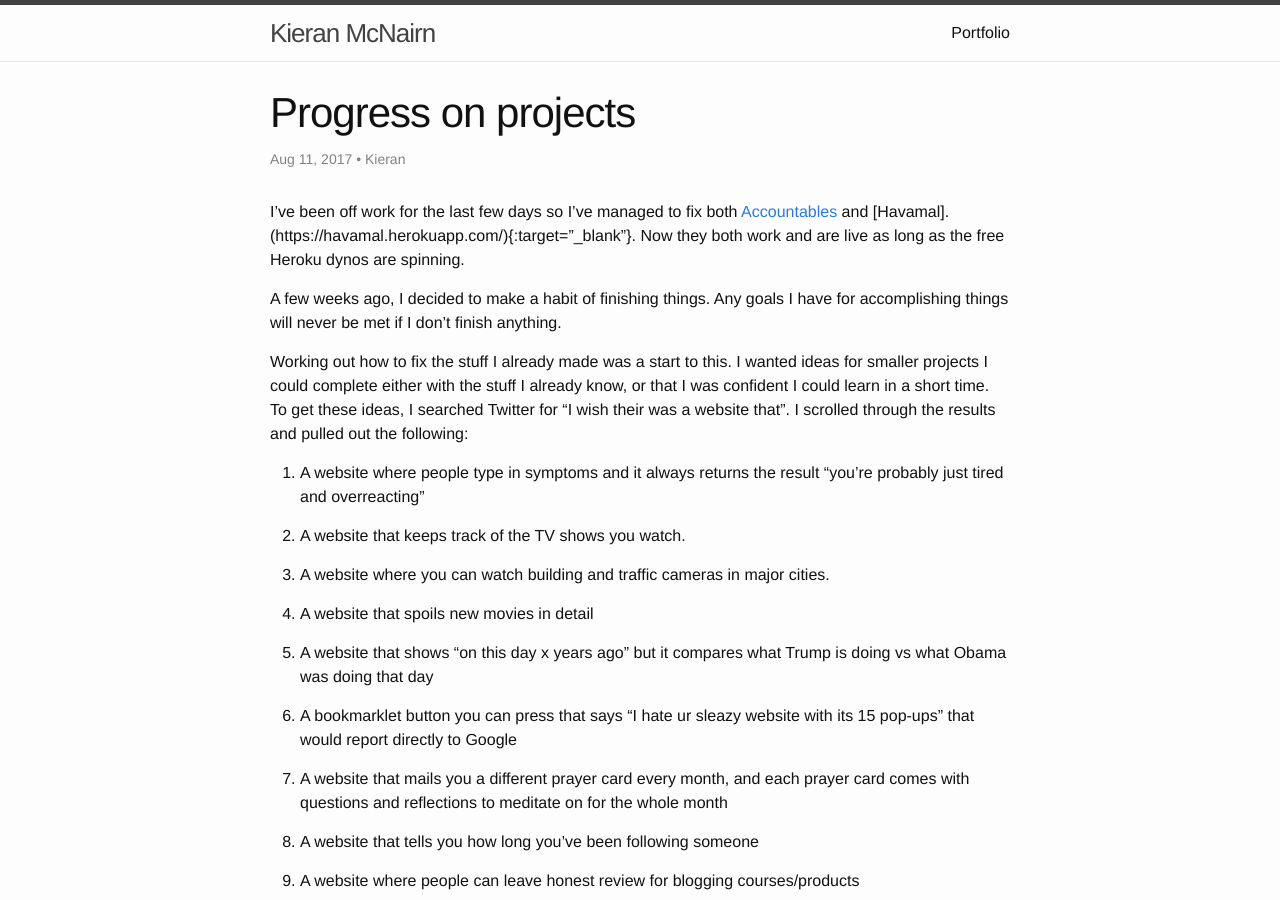
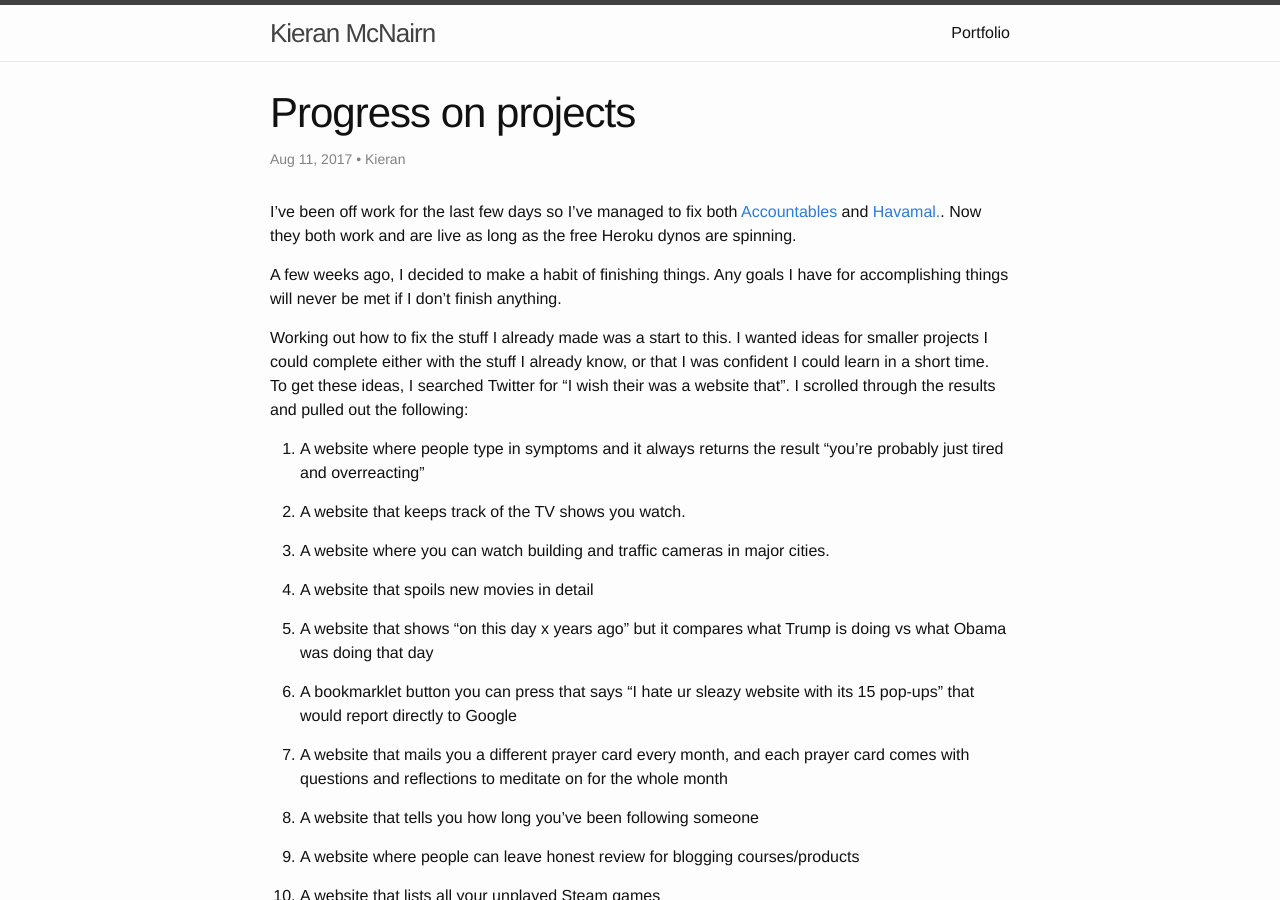
Before and after one commit to keerin/keerin.github.io, a Jekyll site: the page built from _posts/2017-08-14-17-progress-on-projects.md, in a window 1280 px wide and 900 px high. Built offline with Jekyll 4.4.1, drawn with Linux system fonts in a browser that asks for light colours.

Commit message:
Fixes a typo on a new post - Progress on projects

```diff
--- a/_posts/2017-08-14-17-progress-on-projects.md
+++ b/_posts/2017-08-14-17-progress-on-projects.md
@@ -5,7 +5,7 @@ date:   2017-08-11 2017 18:42:00 +0100
 categories: "learning-rails"
 author: "Kieran"
 ---
-I've been off work for the last few days so I've managed to fix both [Accountables](https://accountables.herokuapp.com){:target="_blank"} and [Havamal].(https://havamal.herokuapp.com/){:target="_blank"}. Now they both work and are live as long as the free Heroku dynos are spinning.
+I've been off work for the last few days so I've managed to fix both [Accountables](https://accountables.herokuapp.com){:target="_blank"} and [Havamal.](https://havamal.herokuapp.com/){:target="_blank"}. Now they both work and are live as long as the free Heroku dynos are spinning.
 
 A few weeks ago, I decided to make a habit of finishing things. Any goals I have for accomplishing things will never be met if I don't finish anything.
 
```
